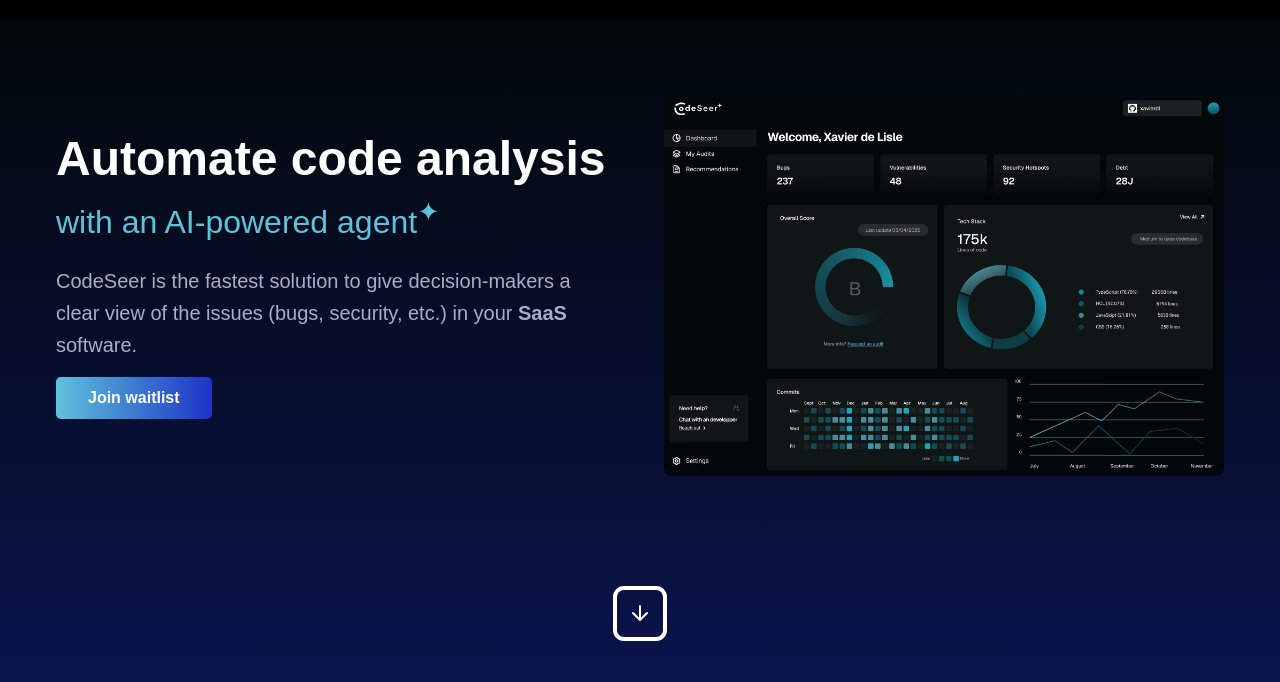
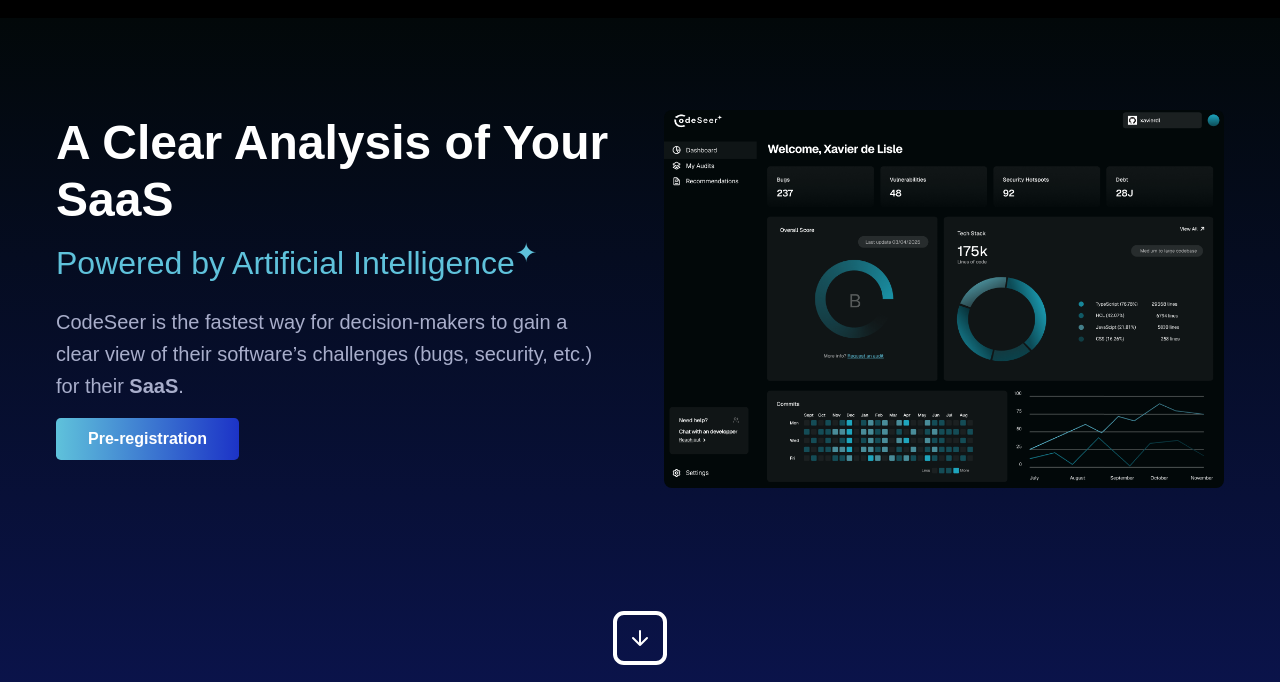
Before and after one commit to Codaxia/codeseer, a plain HTML site: page index.html in a window 1280 px wide. Shown: the part 118-800 px from the top of the page. Drawn offline with Linux system fonts and the light colour scheme; a web font is replaced by a local one.

Commit message:
making changes (wording)

```diff
--- a/index.html
+++ b/index.html
@@ -46,15 +46,15 @@
     <section class="hero">
       <div class="container hero-container">
         <div class="hero-content">
-          <h1 class="hero-title">Automate code analysis</h1>
-          <h2 class="hero-subtitle">with an AI-powered agent<sup>✦</sup></h2>
+          <h1 class="hero-title">A Clear Analysis of Your SaaS</h1>
+          <h2 class="hero-subtitle">
+            Powered by Artificial Intelligence<sup>✦</sup>
+          </h2>
           <p class="hero-description">
-            CodeSeer is the fastest solution to give decision-makers a clear
-            view of the issues (bugs, security, etc.) in your
-            <strong>SaaS</strong> software.
+            CodeSeer is the fastest way for decision-makers to gain a clear view of their software’s challenges (bugs, security, etc.) for their <strong>SaaS</strong>.
           </p>
           <button class="btn btn-hero" id="preInscriptionBtn02">
-            Join waitlist
+            Pre-registration
           </button>
         </div>
         <div class="hero-image-container">
```
Also changed, not shown: fr/index.html (+2 -2 lines).
